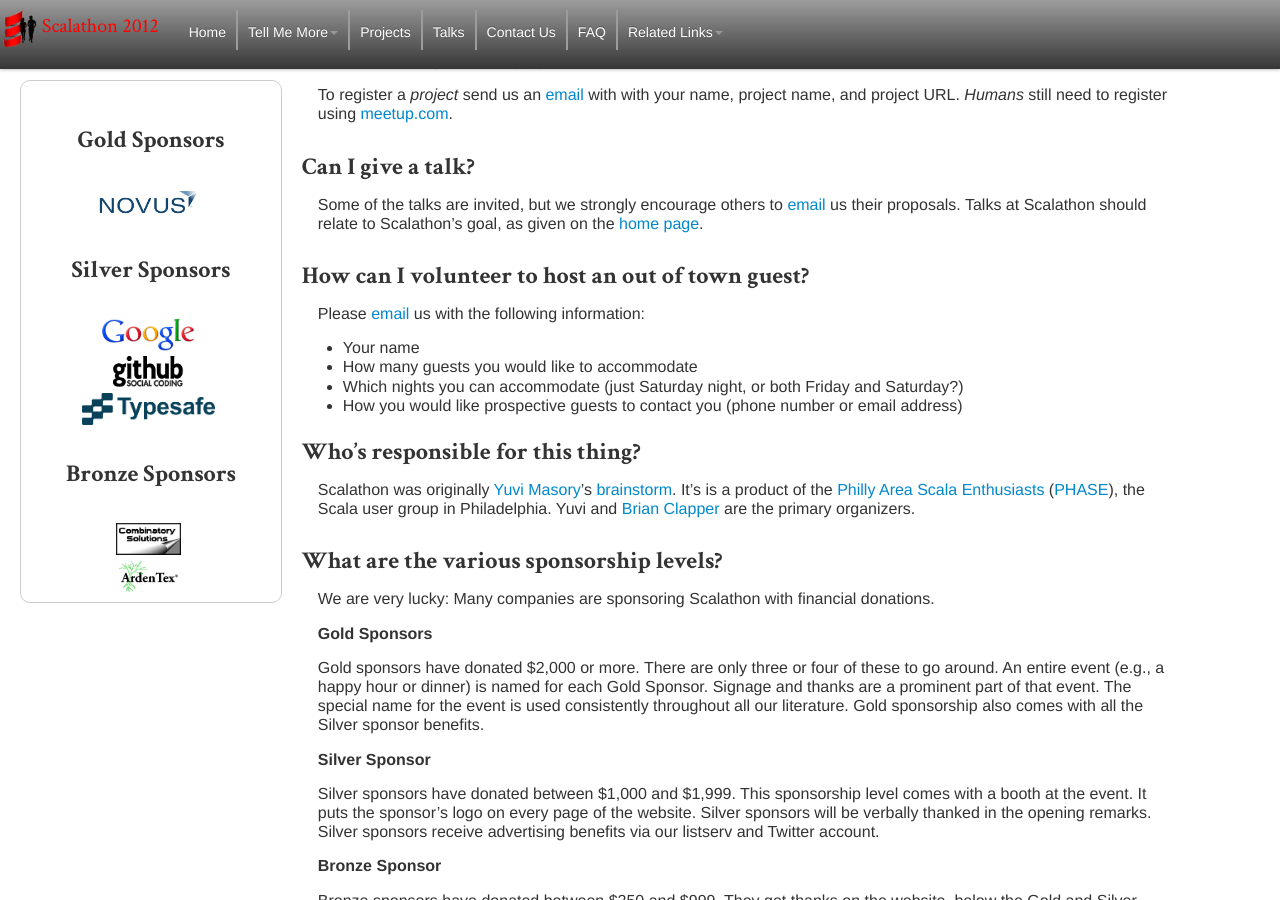
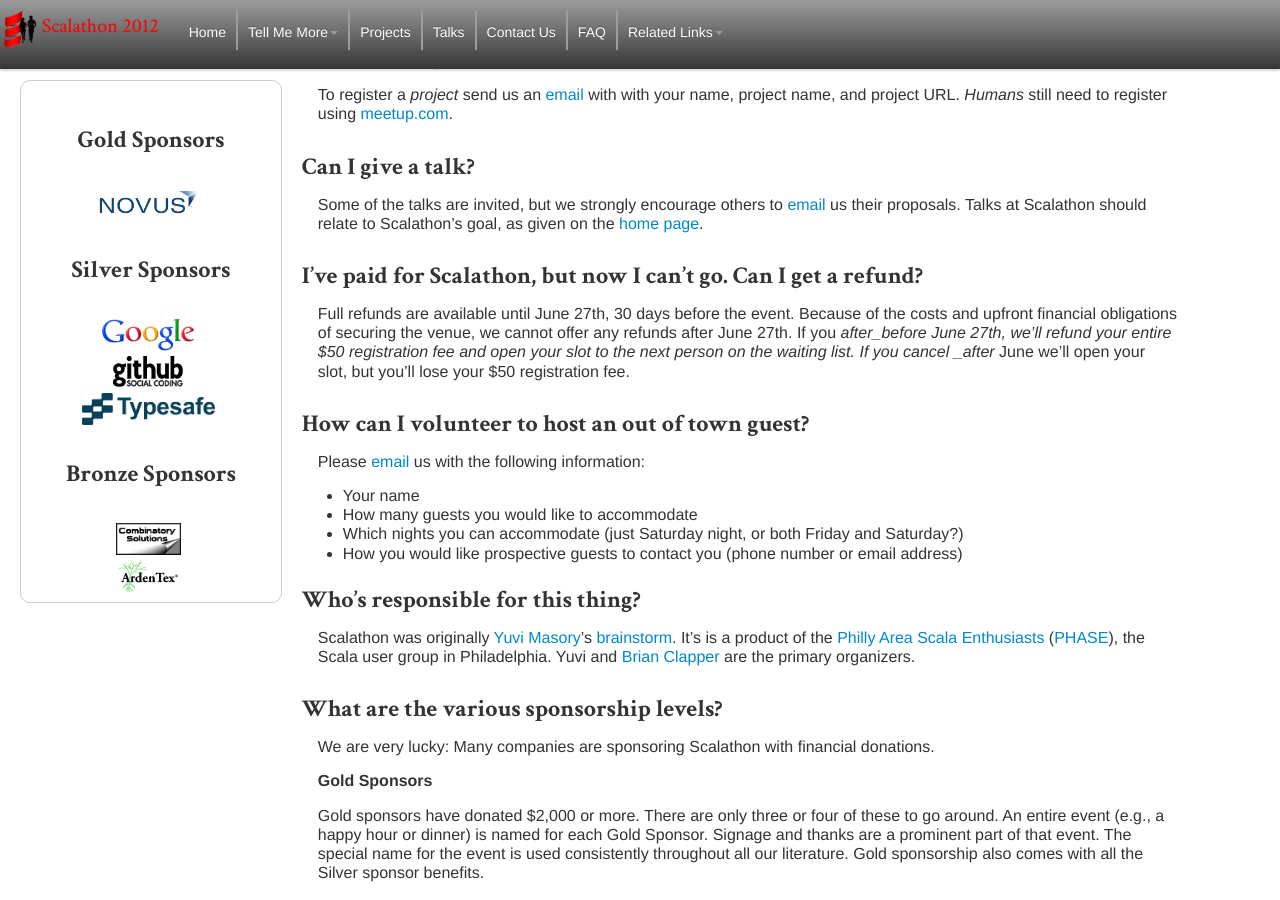
Before and after one commit to scala-phase/scalathon, a Jekyll site: the page built from 2012/faq.md, in a window 1280 px wide and 900 px high, scrolled down 385 px. Built offline with Jekyll 4.4.1, drawn with Linux system fonts in a browser that asks for light colours; nearby versions of some CDN libraries.

Commit message:
Registration is open

```diff
--- a/2012/faq.md
+++ b/2012/faq.md
@@ -33,6 +33,15 @@
 Some of the talks are invited, but we strongly encourage others to [email][] us
 their proposals. Talks at Scalathon should relate to Scalathon's goal, as
 given on the [home page](index.html).
+
+## I've paid for Scalathon, but now I can't go. Can I get a refund?
+
+Full refunds are available until June 27th, 30 days before the event. Because
+of the costs and upfront financial obligations of securing the venue, we cannot
+offer any refunds after June 27th. If you _after_before June 27th, we'll refund
+your entire $50 registration fee and open your slot to the next person on the
+waiting list. If you cancel _after_ June we'll open your slot, but you'll lose
+your $50 registration fee.
 
 ## How can I volunteer to host an out of town guest?
 
```
Also changed, not shown: 2012/index.md (+3 -3 lines).
